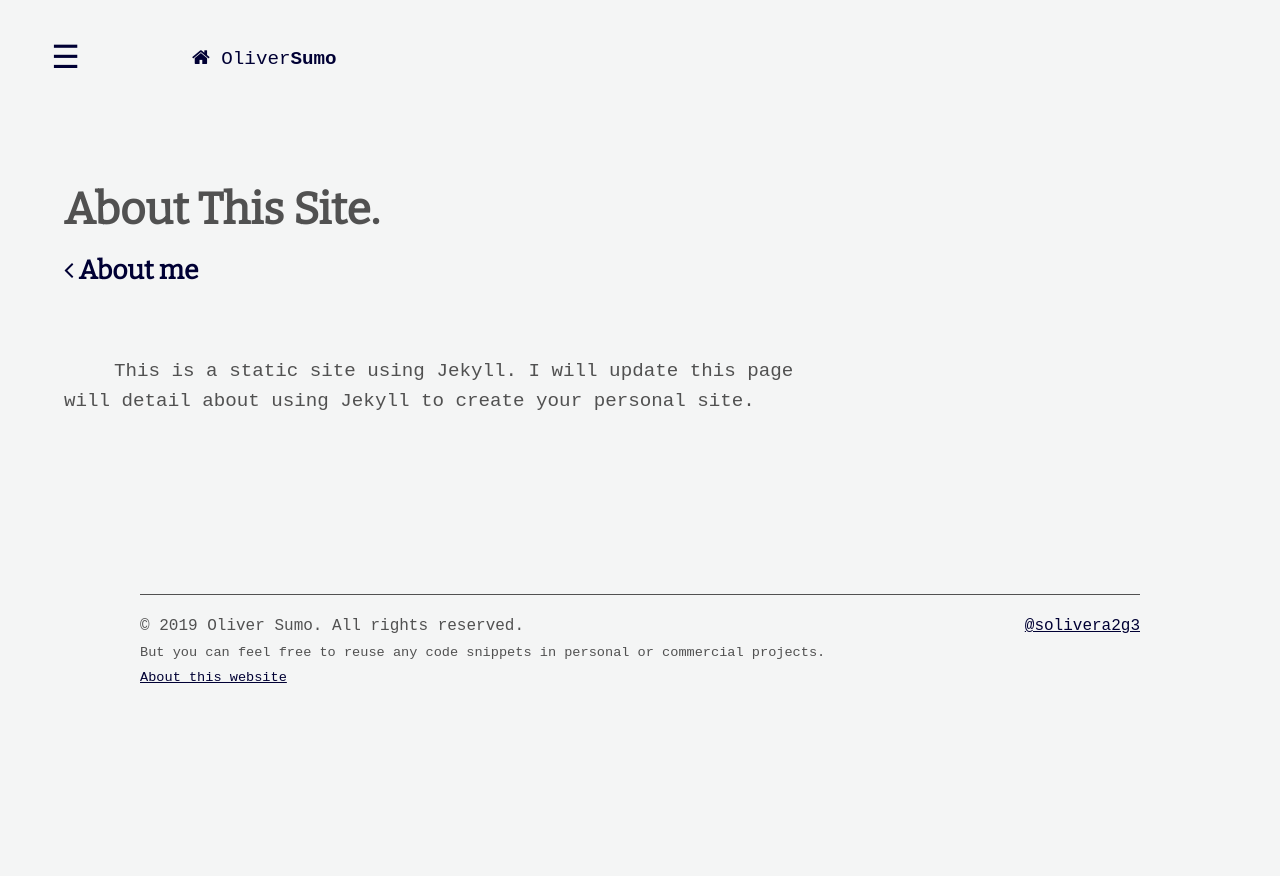
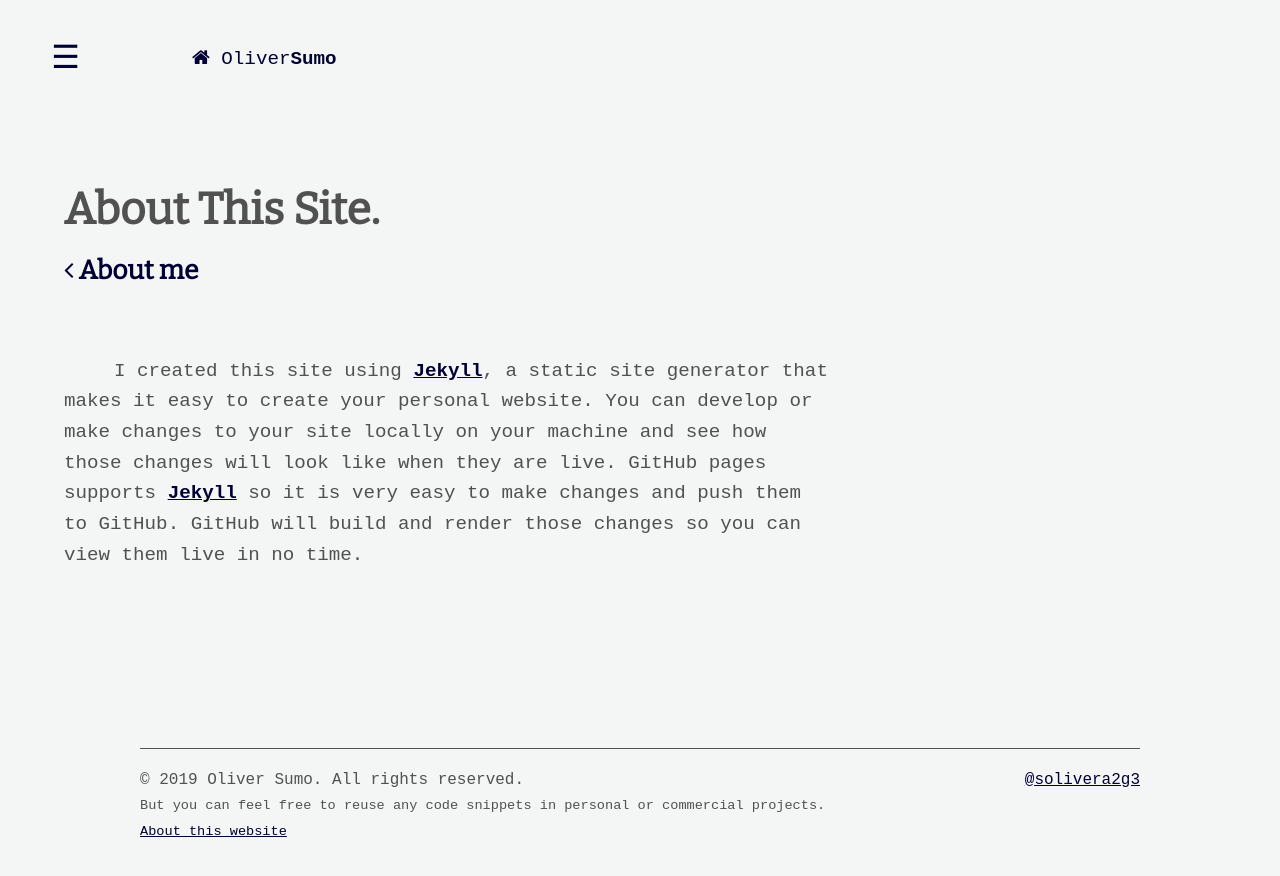
Before and after one commit to dsolivera/soliveras.com, a Jekyll site: the page built from about/this-site.html, in a window 1280 px wide. Shown: the top 876 px of the page. Built offline with Jekyll 4.4.1, drawn with Linux system fonts in a browser that asks for light colours; nearby versions of some CDN libraries.

Commit message:
Updated the site about page

```diff
--- a/_config.yml
+++ b/_config.yml
@@ -1,7 +1,7 @@
 # Dependencies
 markdown:         kramdown
 highlighter:      true
-gems:             [jekyll-paginate, jekyll-seo-tag]
+plugins:             [jekyll-paginate]
 
 # Permalinks
 permalink:        none
--- a/about/index.html
+++ b/about/index.html
@@ -17,7 +17,7 @@ title: About
       <small><a href="/about/this-site">About this website <i class="fa fa-angle-right"></i></a></small>
     </h1>
     <p class="about-longform text-indent">
-      Updating this page as soon as possible...
+      I am a software engineer and a graduate of the University of California, San Diego. I am a tech guy and also enjoy cars, drones, traveling, snowboarding, among others. I am an intellect who's jovial and driven.
     </p>
 
     <br/>
--- a/about/this-site.html
+++ b/about/this-site.html
@@ -15,8 +15,7 @@ permalink: "/about/this-site"
       <small><a href="/about"><i class="fa fa-angle-left"></i> About me</a></small>
     </h1>
     <p class="about-longform text-indent">
-      This is a static site using Jekyll. I will update this page will detail about using Jekyll to create
-      your personal site.
+      I created this site using <a href="https://jekyllrb.com/"><strong>Jekyll</strong></a>, a static site generator that makes it easy to create your personal website. You can develop or make changes to your site locally on your machine and see how those changes will look like when they are live. GitHub pages supports <a href="https://jekyllrb.com/"><strong>Jekyll</strong></a> so it is very easy to make changes and push them to GitHub. GitHub will build and render those changes so you can view them live in no time.
     </p>
     <br/>
 
--- a/index.html
+++ b/index.html
@@ -5,7 +5,7 @@ title: Home
 
 <section class="site-intro">
   <div class="site-intro-content home-page-section-content">
-    <h1 class="intro-greeting">Hi, I'm Solivera,</h1>
+    <h1 class="intro-greeting">Hi, I'm Oliver,</h1>
     <hr>
     <div> <!-- Anonymous div helps remove this entire block -->
       <span class="intro-text intro-text-1"></span><br/><br class="hide-for-medium-up"/>
```
